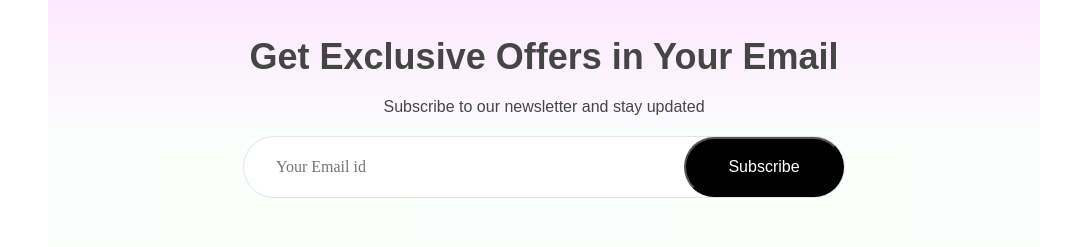
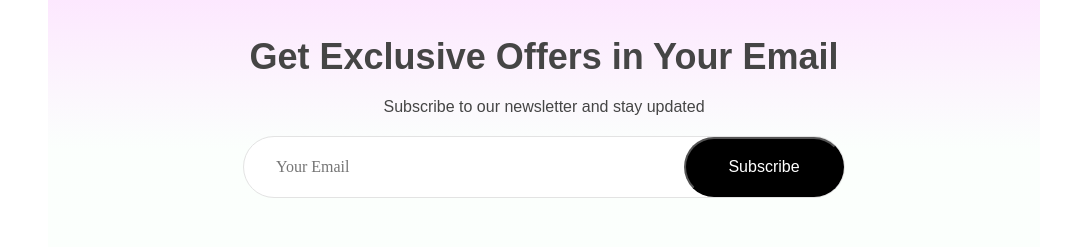
Before and after one commit to justinakun/eshop, a React (Create React App) app in the folder frontend/: page / in a window 1280 px wide. Shown: the part 2471-2718 px from the top of the page, without its empty margins (96-1183 px from the left). Built offline with nearby package versions, Linux system fonts and the light colour scheme; no server answers.

Commit message:
placeholder change

```diff
--- a/frontend/src/Components/Newsletter/Newsletter.jsx
+++ b/frontend/src/Components/Newsletter/Newsletter.jsx
@@ -8,7 +8,7 @@ const Newsletter = () => {
         <h1>Get Exclusive Offers in Your Email</h1>
         <p>Subscribe to our newsletter and stay updated</p>
         <div>
-            <input type="email" placeholder='Your Email id' />
+            <input type="email" placeholder='Your Email' />
             <button>Subscribe</button>
         </div>
     </div>
```
